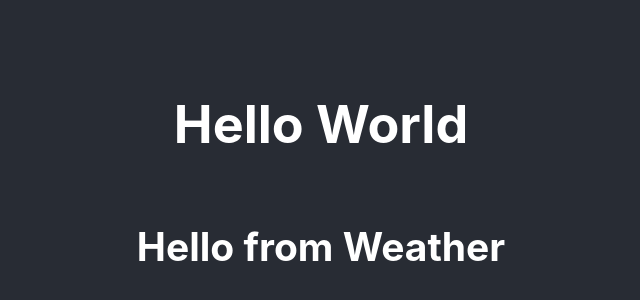
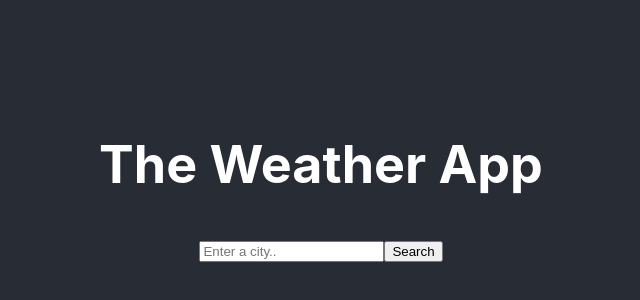
Before and after one commit to KatlegoM02/reactapp, a React (Create React App) app: page / in a window 1280 px wide. Shown: the part 220-520 px from the top of the page, without its empty margins (319-959 px from the left). Built offline with nearby package versions, Linux system fonts and the light colour scheme; no server answers.

Commit message:
added some context for a weather app

```diff
--- a/src/App.js
+++ b/src/App.js
@@ -6,7 +6,7 @@
   return (
     <div className="App">
       <header className="App-header">
-        <h1> Hello World</h1>
+        <h1> The Weather App</h1>
         <Weather />
 
       </header>
--- a/src/Weather.js
+++ b/src/Weather.js
@@ -1,11 +1,56 @@
-import React from "react";
+import React, { useState } from "react";
 import axios from "axios";
-export default function Weather(){
-    function handleResponse(response) {
-      alert(`The weather in New York is ${response.data.main.temp}°C`);
-    }
-       let apiKey = "a95c2c6739994ba4903e007ee817e7d1";
-       let apiUrl = `https://api.openweathermap.org/data/2.5/weather?q=New York&appid=${apiKey}&units=metric`;
-       axios.get(apiUrl).then(handleResponse);
-    return <h2>Hello from Weather</h2>;
+
+export default function Weather() {
+  const [city, setCity] = useState("");
+  const [loaded, setLoaded] = useState(false);
+  const [weather, setWeather] = useState({});
+
+  function displayWeather(response) {
+    setLoaded(true);
+    setWeather({
+      temperature: response.data.main.temp,
+      wind: response.data.wind.speed,
+      humidity: response.data.main.humidity,
+      icon: `http://openweathermap.org/img/wn/${response.data.weather[0].icon}@2x.png`,
+      description: response.data.weather[0].description,
+    });
+  }
+
+  function handleSubmit(event) {
+    event.preventDefault();
+    let apiKey = "a95c2c6739994ba4903e007ee817e7d1";
+    let apiUrl = `https://api.openweathermap.org/data/2.5/weather?q=${city}&appid=${apiKey}&units=metric`;
+    axios.get(apiUrl).then(displayWeather);
+  }
+
+  function updateCity(event) {
+    setCity(event.target.value);
+  }
+
+  let form = (
+    <form onSubmit={handleSubmit}>
+      <input type="search" placeholder="Enter a city.." onChange={updateCity} />
+      <button type="Submit">Search</button>
+    </form>
+  );
+
+  if (loaded) {
+    return (
+      <div>
+        {form}
+        <ul>
+          <li>Temperature: {Math.round(weather.temperature)}°C</li>
+          <li>Description: {weather.description}</li>
+          <li>Humidity: {weather.humidity}%</li>
+          <li>Wind: {weather.wind}km/h</li>
+          <li>
+            <img src={weather.icon} alt={weather.description} />
+          </li>
+        </ul>
+      </div>
+    );
+  } else {
+    return form;
+  }
 }
```
